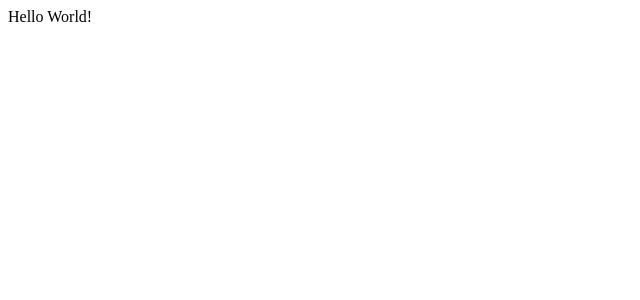
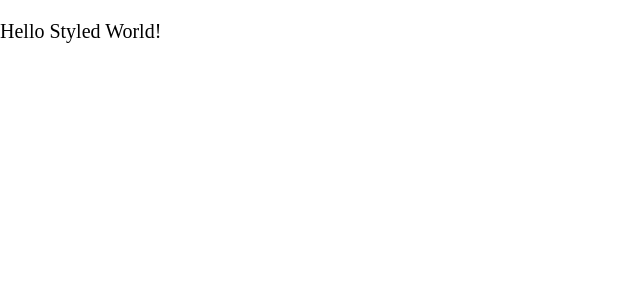
Before and after one commit to ultrox/search-git-users, a React (Create React App) app: page / in a window 1280 px wide. Shown: the top 300 px of the page, without its empty margins (0-640 px from the left). Built offline with nearby package versions, Linux system fonts and the light colour scheme.

Commit message:
Setup styling with styled components

```diff
--- a/src/App.js
+++ b/src/App.js
@@ -1,7 +1,13 @@
 import React from 'react'
+import {GenericStyles, AppWrapper} from './styles'
 
 function App() {
-  return <div>Hello World!</div>
+  return (
+    <AppWrapper>
+      <GenericStyles />
+      <p>Hello Styled World!</p>
+    </AppWrapper>
+  )
 }
 
 export default App
```
Also changed, not shown: 1 other file (tests, documents, lock files or other folders).
